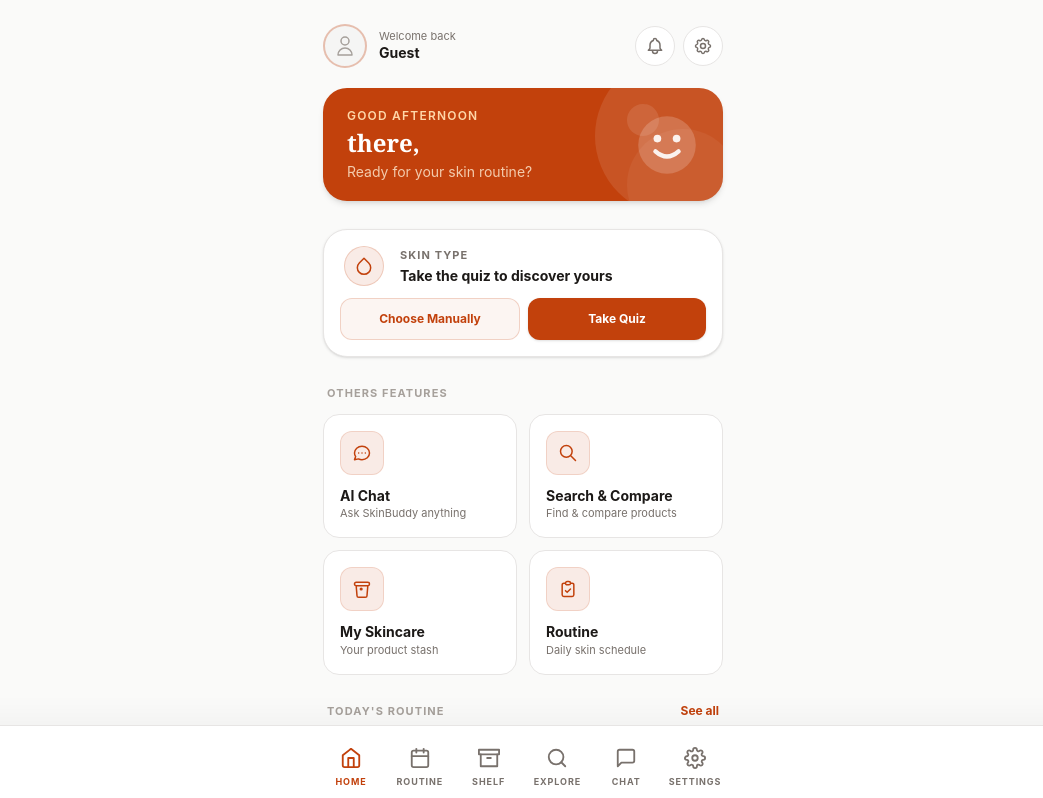
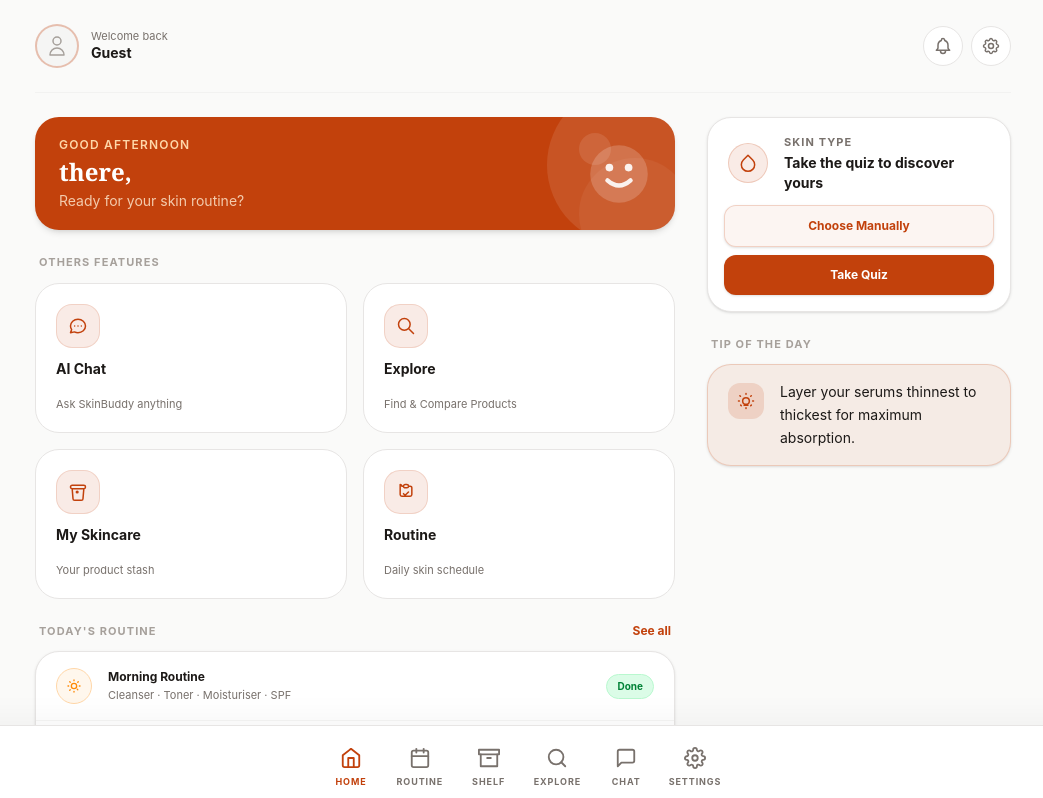
Before and after one commit to EakkasitNimanussornkul/skinbuddy-frontend, a Vue app: page / in a window 1280 px wide. Shown: the top 798 px of the page, without its empty margins (117-1160 px from the left). Built offline with nearby package versions, Linux system fonts and the light colour scheme; no server answers; the HTML template or start-up script is replaced by a standard one.

Commit message:
update(view): Adjust Homeview grid for desktop responsiveness

```diff
--- a/src/views/HomeView.vue
+++ b/src/views/HomeView.vue
@@ -10,7 +10,6 @@ const router = useRouter()
 const authStore = useAuthStore()
 const { addToast } = useToast()
 
-// Greeting based on time of day
 const getGreeting = () => {
   const hour = new Date().getHours()
   if (hour < 12) return 'Good morning'
@@ -21,7 +20,6 @@ const getGreeting = () => {
 const greeting = getGreeting()
 const firstName = authStore.user?.name?.split(' ')[0] || 'there'
 
-// Express Selector State & Logic
 const showSelector = ref(false)
 const isSaving = ref(false)
 
@@ -45,48 +43,35 @@ const handleExpressConfirm = async (selectedType: string) => {
   }
 }
 
-// Quick action features
 const quickActions = [
-  {
-    label: 'AI Chat',
+  { label: 'AI Chat',
     sublabel: 'Ask SkinBuddy anything',
     icon: 'chat',
-    route: '/chat',
-  },
-  {
-    label: 'Search & Compare',
-    sublabel: 'Find & compare products',
+    route: '/chat' },
+  { label: 'Explore',
+    sublabel: 'Find & Compare Products',
     icon: 'search',
-    route: '/explore',
-  },
-  {
-    label: 'My Skincare',
+    route: '/explore' },
+  { label: 'My Skincare',
     sublabel: 'Your product stash',
     icon: 'storage',
-    route: '/shelf',
-  },
-  {
-    label: 'Routine',
+    route: '/shelf' },
+  { label: 'Routine',
     sublabel: 'Daily skin schedule',
     icon: 'routine',
-    route: '/routine',
-  },
+    route: '/routine' },
 ]
 
-// SVG icon paths
 const icons: Record<string, string> = {
   chat: 'M8 12h.01M12 12h.01M16 12h.01M21 12c0 4.418-4.03 8-9 8a9.863 9.863 0 01-4.255-.949L3 20l1.395-3.72C3.512 15.042 3 13.574 3 12c0-4.418 4.03-8 9-8s9 3.582 9 8z',
   search: 'M21 21l-6-6m2-5a7 7 0 11-14 0 7 7 0 0114 0z',
   storage: 'M5 8h14M5 8a2 2 0 110-4h14a2 2 0 110 4M5 8l1 12a2 2 0 002 2h8a2 2 0 002-2l1-12M10 12a1 1 0 102 0 1 1 0 00-2 0',
-  routine: 'M9 5H7a2 2 0 00-2 2v12a2 2 0 002 2h10a2 2 0 002-2V7a2 2 0 00-2-2h-2M9 5a2 2 0 002 2h2a2 2 0 002-2M9 5a2 2 0 012-2h2a2 2 0 012 2m-6 9l2 2 4-4',
+  routine: 'M9 5H7a2 2 0 00-2-2v12a2 2 0 002 2h10a2 2 0 002-2V7a2 2 0 00-2-2h-2M9 5a2 2 0 002 2h2a2 2 0 002-2M9 5a2 2 0 012-2h2a2 2 0 012 2m-6 9l2 2 4-4',
   settings: 'M10.325 4.317c.426-1.756 2.924-1.756 3.35 0a1.724 1.724 0 002.573 1.066c1.543-.94 3.31.826 2.37 2.37a1.724 1.724 0 001.065 2.572c1.756.426 1.756 2.924 0 3.35a1.724 1.724 0 00-1.066 2.573c.94 1.543-.826 3.31-2.37 2.37a1.724 1.724 0 00-2.572 1.065c-.426 1.756-2.924 1.756-3.35 0a1.724 1.724 0 00-2.573-1.066c-1.543.94-3.31-.826-2.37-2.37a1.724 1.724 0 00-1.065-2.572c-1.756-.426-1.756-2.924 0-3.35a1.724 1.724 0 001.066-2.573c-.94-1.543.826-3.31 2.37-2.37.996.608 2.296.07 2.572-1.065z M15 12a3 3 0 11-6 0 3 3 0 016 0z',
   skin: 'M12 2.69l5.66 5.66a8 8 0 11-11.31 0z',
-  star: 'M11.049 2.927c.3-.921 1.603-.921 1.902 0l1.519 4.674a1 1 0 00.95.69h4.915c.969 0 1.371 1.24.588 1.81l-3.976 2.888a1 1 0 00-.363 1.118l1.518 4.674c.3.922-.755 1.688-1.538 1.118l-3.976-2.888a1 1 0 00-1.176 0l-3.976 2.888c-.783.57-1.838-.197-1.538-1.118l1.518-4.674a1 1 0 00-.363-1.118l-3.976-2.888c-.784-.57-.38-1.81.588-1.81h4.914a1 1 0 00.951-.69l1.519-4.674z',
-  arrow: 'M9 5l7 7-7 7',
   bell: 'M15 17h5l-1.405-1.405A2.032 2.032 0 0118 14.158V11a6.002 6.002 0 00-4-5.659V5a2 2 0 10-4 0v.341C7.67 6.165 6 8.388 6 11v3.159c0 .538-.214 1.055-.595 1.436L4 17h5m6 0v1a3 3 0 11-6 0v-1m6 0H9',
 }
 
-// Tip of the day
 const tips = [
   { text: 'Apply SPF every morning — even on cloudy days, UV rays penetrate through clouds.' },
   { text: 'Double-cleanse at night to fully remove sunscreen and makeup before your routine.' },
@@ -98,11 +83,9 @@ const tip = tips[new Date().getDay() % tips.length]
 
 <template>
   <div class="min-h-screen bg-brand-bg-light dark:bg-brand-bg-dark text-brand-text dark:text-stone-100 font-sans pb-28 transition-colors duration-300">
-    <div class="max-w-md mx-auto px-4 sm:px-6">
+    <div class="max-w-5xl mx-auto px-4 sm:px-6 flex flex-col">
 
-      <!-- ── Top Bar ── -->
-      <div class="flex items-center justify-between pt-6 pb-5">
-        <!-- Profile pill -->
+      <div class="flex items-center justify-between pt-6 pb-6 border-b border-stone-200/40 dark:border-stone-800/60 mb-6">
         <button @click="router.push('/settings')" class="flex items-center gap-3 group">
           <div class="w-11 h-11 rounded-full overflow-hidden border-2 border-brand-primary/30 dark:border-orange-600/40 bg-stone-100 dark:bg-stone-800 flex items-center justify-center flex-shrink-0">
             <img v-if="authStore.user?.picture" :src="authStore.user.picture" alt="Profile" class="w-full h-full object-cover" />
@@ -116,26 +99,21 @@ const tip = tips[new Date().getDay() % tips.length]
           </div>
         </button>
 
-        <!-- Right icons -->
         <div class="flex items-center gap-2">
-          <!-- Notification -->
           <button class="w-10 h-10 rounded-full bg-brand-surface-light dark:bg-brand-surface-dark border border-stone-200 dark:border-stone-700 flex items-center justify-center text-brand-text-muted dark:text-stone-400 hover:text-brand-primary dark:hover:text-orange-400 transition-colors">
-            <svg class="w-5 h-5" fill="none" stroke="currentColor" viewBox="0 0 24 24">
-              <path stroke-linecap="round" stroke-linejoin="round" stroke-width="1.8" :d="icons.bell" />
-            </svg>
+            <svg class="w-5 h-5" fill="none" stroke="currentColor" viewBox="0 0 24 24"><path stroke-linecap="round" stroke-linejoin="round" stroke-width="1.8" :d="icons.bell" /></svg>
           </button>
-          <!-- Settings -->
           <button @click="router.push('/settings')" class="w-10 h-10 rounded-full bg-brand-surface-light dark:bg-brand-surface-dark border border-stone-200 dark:border-stone-700 flex items-center justify-center text-brand-text-muted dark:text-stone-400 hover:text-brand-primary dark:hover:text-orange-400 transition-colors">
-            <svg class="w-5 h-5" fill="none" stroke="currentColor" viewBox="0 0 24 24">
-              <path stroke-linecap="round" stroke-linejoin="round" stroke-width="1.8" :d="icons.settings" />
-            </svg>
+            <svg class="w-5 h-5" fill="none" stroke="currentColor" viewBox="0 0 24 24"><path stroke-linecap="round" stroke-linejoin="round" stroke-width="1.8" :d="icons.settings" /></svg>
           </button>
         </div>
       </div>
 
-      <!-- ── Hero Banner ── -->
-      <div class="relative rounded-3xl overflow-hidden mb-7 bg-brand-primary shadow-md">
-        <!-- Decorative circles -->
+      <div class="grid grid-cols-1 lg:grid-cols-12 gap-6 lg:gap-8 items-start">
+
+        <div class="lg:col-span-8 flex flex-col gap-6 w-full">
+
+          <div class="relative rounded-3xl overflow-hidden bg-brand-primary shadow-md">
             <div class="absolute -top-8 -right-8 w-40 h-40 rounded-full bg-white/10" />
             <div class="absolute -bottom-10 -right-4 w-28 h-28 rounded-full bg-white/5" />
             <div class="absolute top-4 right-16 w-8 h-8 rounded-full bg-white/10" />
@@ -146,7 +124,6 @@ const tip = tips[new Date().getDay() % tips.length]
                 <h2 class="text-white font-serif text-2xl font-bold leading-tight">{{ firstName }},</h2>
                 <p class="text-orange-100/80 text-sm mt-1 leading-snug">Ready for your skin routine?</p>
               </div>
-          <!-- Face SVG -->
               <div class="w-16 h-16 flex-shrink-0">
                 <svg viewBox="0 0 100 100" class="w-full h-full text-white">
                   <circle cx="50" cy="50" r="45" fill="currentColor" opacity="0.18" />
@@ -158,8 +135,7 @@ const tip = tips[new Date().getDay() % tips.length]
             </div>
           </div>
 
-      <!-- ── UPDATED: Skin Profile Snippet ── -->
-      <div class="bg-brand-surface-light dark:bg-brand-surface-dark rounded-3xl border border-stone-200 dark:border-stone-800 shadow-sm p-4 mb-7 flex flex-col gap-3">
+          <div class="lg:hidden bg-brand-surface-light dark:bg-brand-surface-dark rounded-3xl border border-stone-200 dark:border-stone-800 shadow-sm p-4 flex flex-col gap-3">
             <div class="flex items-center gap-4 px-1">
               <div class="w-10 h-10 rounded-full bg-brand-primary/10 dark:bg-orange-900/30 border border-brand-primary/20 dark:border-orange-700/30 flex items-center justify-center flex-shrink-0">
                 <svg class="w-5 h-5 text-brand-primary dark:text-orange-400" fill="none" stroke="currentColor" viewBox="0 0 24 24">
@@ -168,12 +144,11 @@ const tip = tips[new Date().getDay() % tips.length]
               </div>
               <div class="flex-1 min-w-0">
                 <p class="text-[11px] font-bold text-brand-text-muted dark:text-stone-500 uppercase tracking-widest">Skin Type</p>
-            <p class="text-sm font-bold text-brand-text dark:text-stone-100 mt-0.5 truncate">
+                <p class="text-sm font-bold text-brand-text dark:text-stone-100 mt-0.5">
                   {{ authStore.user?.skin_type || 'Take the quiz to discover yours' }}
                 </p>
               </div>
             </div>
-
             <div class="flex gap-2">
               <button @click="showSelector = true" class="flex-1 text-[11px] sm:text-xs font-bold text-brand-primary dark:text-orange-400 bg-brand-primary/5 dark:bg-orange-900/10 hover:bg-brand-primary/10 dark:hover:bg-orange-900/30 py-3 rounded-xl transition-all border border-brand-primary/20 dark:border-orange-700/30">
                 Choose Manually
@@ -184,37 +159,32 @@ const tip = tips[new Date().getDay() % tips.length]
             </div>
           </div>
 
-      <!-- ── Quick Actions ── -->
-      <div class="mb-7">
+          <div>
             <h3 class="text-[11px] font-bold text-stone-400 dark:text-stone-500 uppercase tracking-widest mb-3 px-1">Others Features</h3>
-        <div class="grid grid-cols-2 gap-3">
-          <button v-for="action in quickActions" :key="action.route" @click="router.push(action.route)" class="bg-brand-surface-light dark:bg-brand-surface-dark border border-stone-200 dark:border-stone-800 rounded-2xl p-4 text-left hover:border-brand-primary/40 dark:hover:border-orange-600/40 hover:shadow-md active:scale-[0.97] transition-all group">
-            <!-- Icon badge -->
-            <div class="w-11 h-11 rounded-xl bg-brand-primary/10 dark:bg-orange-900/25 border border-brand-primary/15 dark:border-orange-700/25 flex items-center justify-center mb-3 group-hover:bg-brand-primary/20 dark:group-hover:bg-orange-900/40 transition-colors">
+            <div class="grid grid-cols-2 gap-4">
+              <button v-for="action in quickActions" :key="action.route" @click="router.push(action.route)" class="bg-brand-surface-light dark:bg-brand-surface-dark border border-stone-200 dark:border-stone-800 rounded-3xl p-5 text-left hover:border-brand-primary/40 dark:hover:border-orange-600/40 hover:scale-[1.015] hover:shadow-md active:scale-[0.98] transition-all group flex flex-col justify-between min-h-[140px] md:min-h-[150px]">
+                <div>
+                  <div class="w-11 h-11 rounded-2xl bg-brand-primary/10 dark:bg-orange-900/25 border border-brand-primary/15 dark:border-orange-700/25 flex items-center justify-center mb-3 group-hover:bg-brand-primary/20 dark:group-hover:bg-orange-900/40 transition-colors">
                     <svg class="w-5 h-5 text-brand-primary dark:text-orange-400" fill="none" stroke="currentColor" viewBox="0 0 24 24">
                       <path stroke-linecap="round" stroke-linejoin="round" stroke-width="1.8" :d="icons[action.icon]" />
                     </svg>
                   </div>
                   <p class="text-sm font-bold text-brand-text dark:text-stone-100 leading-tight">{{ action.label }}</p>
-            <p class="text-[11px] text-brand-text-muted dark:text-stone-500 mt-0.5 leading-snug">{{ action.sublabel }}</p>
+                </div>
+                <p class="text-[11px] text-brand-text-muted dark:text-stone-500 mt-2 leading-snug">{{ action.sublabel }}</p>
               </button>
             </div>
           </div>
 
-      <!-- ── Today's Routine ── -->
-      <div class="mb-7">
+          <div>
             <div class="flex items-center justify-between mb-3 px-1">
               <h3 class="text-[11px] font-bold text-stone-400 dark:text-stone-500 uppercase tracking-widest">Today's Routine</h3>
-          <button @click="router.push('/routine')" class="text-xs font-bold text-brand-primary dark:text-orange-400 hover:underline underline-offset-2 transition-all">
-            See all
-          </button>
+              <button @click="router.push('/routine')" class="text-xs font-bold text-brand-primary dark:text-orange-400 hover:underline underline-offset-2 transition-all">See all</button>
             </div>
 
-        <div class="bg-brand-surface-light dark:bg-brand-surface-dark border border-stone-200 dark:border-stone-800 rounded-3xl shadow-sm overflow-hidden">
-          <!-- AM row -->
+            <div class="bg-brand-surface-light dark:bg-brand-surface-dark border border-stone-200 dark:border-stone-800 rounded-3xl shadow-sm overflow-hidden flex flex-col">
               <div class="flex items-center gap-4 px-5 py-4 border-b border-stone-100 dark:border-stone-800">
                 <div class="w-9 h-9 rounded-full bg-orange-50 dark:bg-orange-900/20 border border-orange-200 dark:border-orange-800/40 flex items-center justify-center flex-shrink-0">
-              <!-- Sun icon -->
                   <svg class="w-4 h-4 text-orange-400 dark:text-orange-300" fill="none" stroke="currentColor" viewBox="0 0 24 24">
                     <path stroke-linecap="round" stroke-linejoin="round" stroke-width="2" d="M12 3v1m0 16v1m9-9h-1M4 12H3m15.364-6.364l-.707.707M6.343 17.657l-.707.707M17.657 17.657l-.707-.707M6.343 6.343l-.707-.707M12 8a4 4 0 100 8 4 4 0 000-8z" />
                   </svg>
@@ -225,10 +195,9 @@ const tip = tips[new Date().getDay() % tips.length]
                 </div>
                 <span class="text-[10px] font-bold bg-green-100 dark:bg-green-900/30 text-green-700 dark:text-green-400 px-2.5 py-1 rounded-full border border-green-200 dark:border-green-800/40">Done</span>
               </div>
-          <!-- PM row -->
+
               <div class="flex items-center gap-4 px-5 py-4">
                 <div class="w-9 h-9 rounded-full bg-stone-100 dark:bg-stone-800 border border-stone-200 dark:border-stone-700 flex items-center justify-center flex-shrink-0">
-              <!-- Moon icon -->
                   <svg class="w-4 h-4 text-brand-text-muted dark:text-stone-400" fill="none" stroke="currentColor" viewBox="0 0 24 24">
                     <path stroke-linecap="round" stroke-linejoin="round" stroke-width="2" d="M20.354 15.354A9 9 0 018.646 3.646 9.003 9.003 0 0012 21a9.003 9.003 0 008.354-5.646z" />
                   </svg>
@@ -242,12 +211,41 @@ const tip = tips[new Date().getDay() % tips.length]
             </div>
           </div>
 
-      <!-- ── Skin Tip ── -->
+        </div>
+
+        <div class="lg:col-span-4 flex flex-col gap-6 w-full">
+
+          <div class="hidden lg:block">
+            <div class="bg-brand-surface-light dark:bg-brand-surface-dark rounded-3xl border border-stone-200 dark:border-stone-800 shadow-sm p-4 flex flex-col gap-3">
+              <div class="flex items-center gap-4 px-1">
+                <div class="w-10 h-10 rounded-full bg-brand-primary/10 dark:bg-orange-900/30 border border-brand-primary/20 dark:border-orange-700/30 flex items-center justify-center flex-shrink-0">
+                  <svg class="w-5 h-5 text-brand-primary dark:text-orange-400" fill="none" stroke="currentColor" viewBox="0 0 24 24">
+                    <path stroke-linecap="round" stroke-linejoin="round" stroke-width="1.8" :d="icons.skin" />
+                  </svg>
+                </div>
+                <div class="flex-1 min-w-0">
+                  <p class="text-[11px] font-bold text-brand-text-muted dark:text-stone-500 uppercase tracking-widest">Skin Type</p>
+                  <p class="text-sm font-bold text-brand-text dark:text-stone-100 mt-0.5">
+                    {{ authStore.user?.skin_type || 'Take the quiz to discover yours' }}
+                  </p>
+                </div>
+              </div>
+
+              <div class="flex flex-col gap-2">
+                <button @click="showSelector = true" class="w-full text-[11px] sm:text-xs font-bold text-brand-primary dark:text-orange-400 bg-brand-primary/5 dark:bg-orange-900/10 hover:bg-brand-primary/10 dark:hover:bg-orange-900/30 py-3 rounded-xl transition-all border border-brand-primary/20 dark:border-orange-700/30 shadow-sm">
+                  Choose Manually
+                </button>
+                <button @click="router.push('/quiz')" class="w-full text-[11px] sm:text-xs font-bold text-white bg-brand-primary hover:bg-orange-800 py-3 rounded-xl transition-all shadow-sm">
+                  {{ authStore.user?.skin_type ? 'Retake Quiz' : 'Take Quiz' }}
+                </button>
+              </div>
+            </div>
+          </div>
+
           <div>
             <h3 class="text-[11px] font-bold text-stone-400 dark:text-stone-500 uppercase tracking-widest mb-3 px-1">Tip of the Day</h3>
-        <div class="bg-brand-primary/8 dark:bg-orange-900/15 border border-brand-primary/20 dark:border-orange-700/25 rounded-3xl px-5 py-4 flex gap-4 items-start">
+            <div class="bg-brand-primary/8 dark:bg-orange-900/15 border border-brand-primary/20 dark:border-orange-700/25 rounded-3xl px-5 py-4 flex gap-4 items-start shadow-sm">
               <div class="w-9 h-9 rounded-xl bg-brand-primary/15 dark:bg-orange-900/35 flex items-center justify-center flex-shrink-0 mt-0.5">
-            <!-- Lightbulb / sparkle -->
                 <svg class="w-5 h-5 text-brand-primary dark:text-orange-400" fill="none" stroke="currentColor" viewBox="0 0 24 24">
                   <path stroke-linecap="round" stroke-linejoin="round" stroke-width="1.8" d="M9.663 17h4.673M12 3v1m6.364 1.636l-.707.707M21 12h-1M4 12H3m1.636-6.364l.707.707M12 21v-1M6.343 17.657l-.707-.707M17.657 17.657l.707-.707M12 8a4 4 0 100 8 4 4 0 000-8z" />
                 </svg>
@@ -256,6 +254,8 @@ const tip = tips[new Date().getDay() % tips.length]
             </div>
           </div>
 
+        </div>
+      </div>
     </div>
 
     <ExpressSkinSelectorModal
```
Lines whose indentation alone changed are shown as unchanged.
